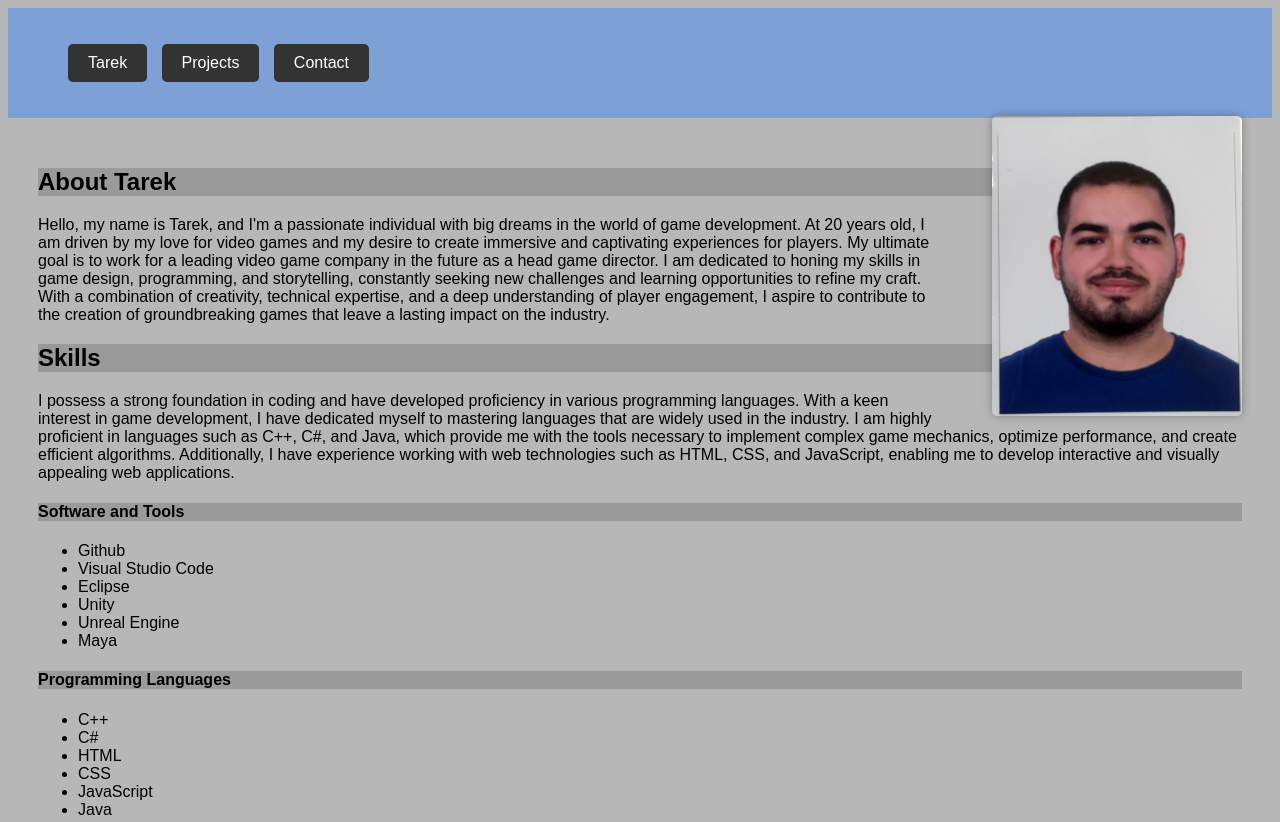
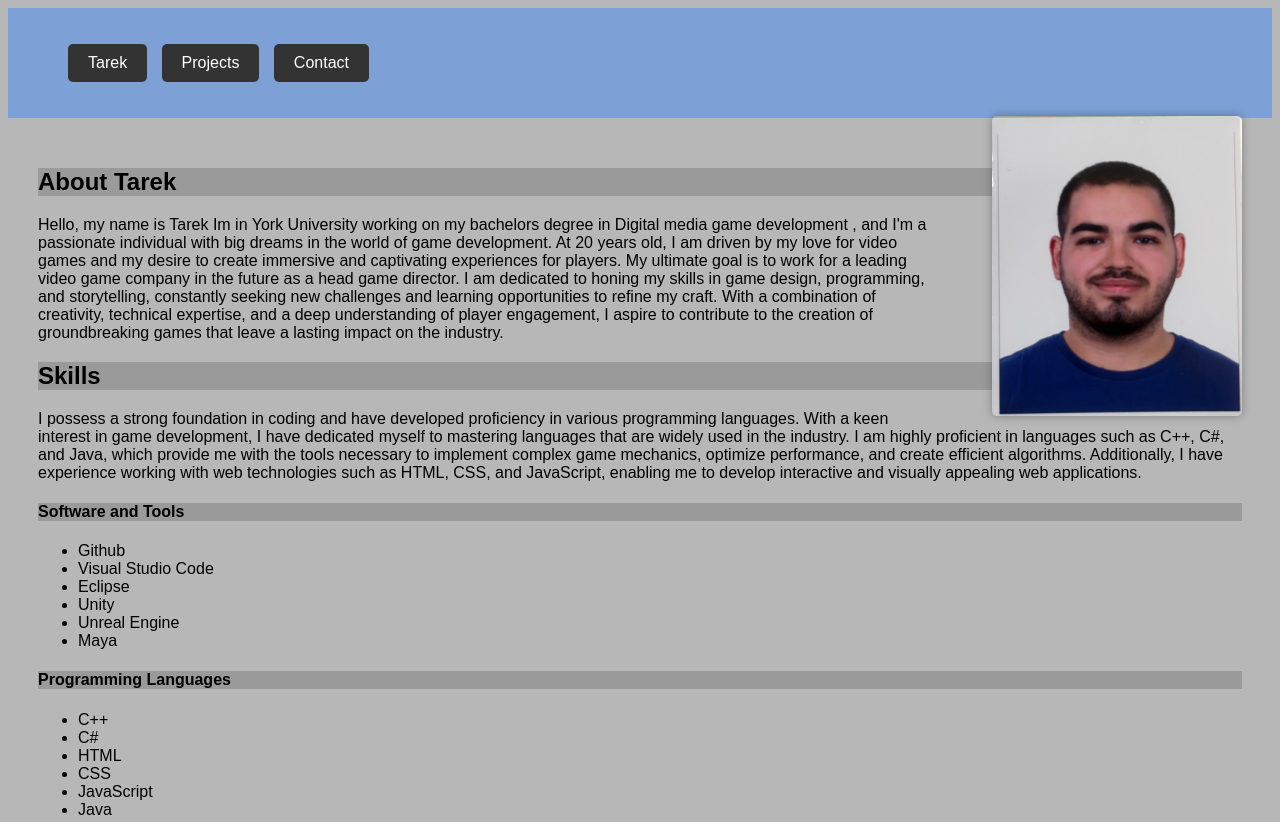
Before and after one commit to Tcroco27/My-Portfolio, a plain HTML site: page index.html in a window 1280 px wide. Shown: the top 822 px of the page. Drawn offline with Linux system fonts and the light colour scheme.

Commit message:
Update index.html

```diff
--- a/index.html
+++ b/index.html
@@ -24,7 +24,7 @@
     <img src="Data/Profile_pic.jpg" alt="Profile Picture"
       style="float: right; margin-left: 50px; width: 250px; height: 300px; margin-top: -100px;">
     <p>
-      Hello, my name is Tarek, and I'm a passionate individual with big dreams in the world of game development. At 20
+      Hello, my name is Tarek Im in York University working on my bachelors degree in Digital media game development , and I'm a passionate individual with big dreams in the world of game development. At 20
       years old, I am driven by my love for video games and my desire to create immersive and captivating experiences
       for players. My ultimate goal is to work for a leading video game company in the future as a head game director.
       I am dedicated to honing my skills in game design, programming, and storytelling, constantly seeking new
```
